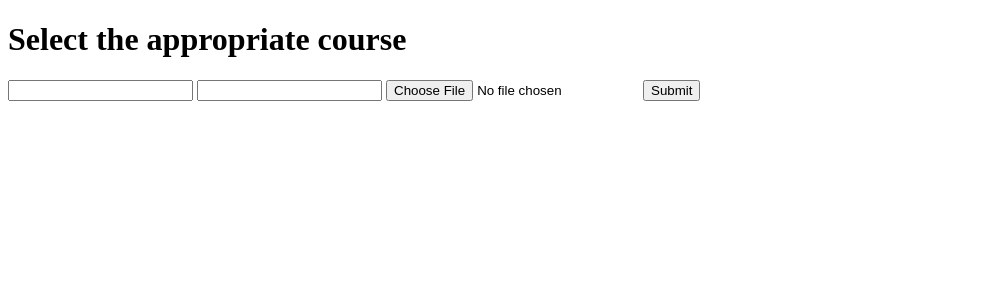
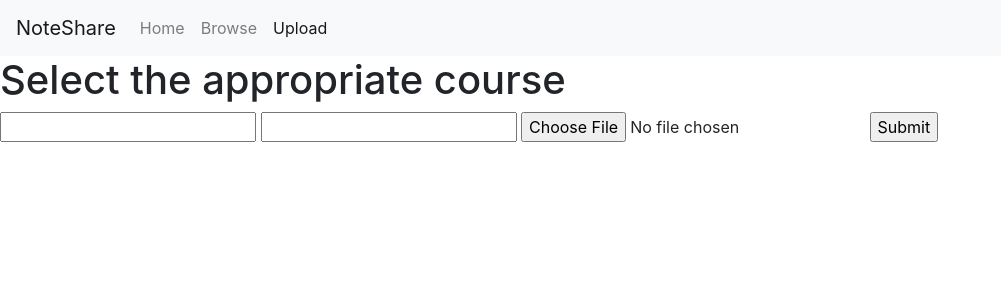
Before and after one commit to 5arthak01/UG2k19Hackathon, a Python web app: template noteshare/templates/upload.html in a window 1280 px wide. Shown: the top 300 px of the page, without its empty margins (0-1001 px from the left). Run offline with Jinja, Linux system fonts and the light colour scheme; the template is opened without the code that fills it, so the values that code supplies are empty, except form fields; form fields are guessed from the names that the template uses; some libraries are stand-ins or nearby versions.

Commit message:
Update upload.html
Added flask-bootstrap to upload.html

```diff
--- a/noteshare/templates/upload.html
+++ b/noteshare/templates/upload.html
@@ -1,16 +1,42 @@
-<!DOCTYPE html>
-<html class="" lang="en">
-	<head>
-		<meta charset="utf-8">
-		<meta name="viewport" content="width=device-width, initial-scale=1, shrink-to-fit=no">
-		<meta http-equiv="X-UA-Compatible" content="IE=edge,chrome=1">
-		<!-- to make responsive -->
+{% extends "bootstrap/base.html" %}
+{% import "bootstrap/wtf.html" as wtf %}
 
-		<title>Upload</title>
-	</head>
+{% block styles %}
+	<link rel="stylesheet" href="https://stackpath.bootstrapcdn.com/bootstrap/4.5.0/css/bootstrap.min.css" integrity="sha384-9aIt2nRpC12Uk9gS9baDl411NQApFmC26EwAOH8WgZl5MYYxFfc+NcPb1dKGj7Sk" crossorigin="anonymous">
+{% endblock %}
 
-	<body>
+{% block metas %}
+	<meta charset="utf-8">
+	<meta name="viewport" content="width=device-width, initial-scale=1, shrink-to-fit=no">
+	<meta http-equiv="X-UA-Compatible" content="IE=edge,chrome=1">
+{% endblock %}
 
+{% block title %}
+	Upload
+{% endblock %}
+
+{% block content %}
+	<nav class="navbar navbar-expand-lg navbar-light bg-light">
+		    <a class="navbar-brand" href="/">NoteShare</a>
+		    <button class="navbar-toggler" type="button" data-toggle="collapse" data-target="#navbarSupportedContent"
+		        aria-controls="navbarSupportedContent" aria-expanded="false" aria-label="Toggle navigation">
+		        <span class="navbar-toggler-icon"></span>
+		    </button>
+
+		    <div class="collapse navbar-collapse" id="navbarSupportedContent">
+		        <ul class="navbar-nav mr-auto">
+		            <li class="nav-item">
+		                <a class="nav-link" href="/">Home</a>
+		            </li>
+		            <li class="nav-item">
+		                <a class="nav-link" href="/browse">Browse</a>
+		            </li>
+		            <li class="nav-item active">
+		                <a class="nav-link" href="/upload">Upload</a>
+		            </li>
+		        </ul>
+		    </div>
+		</nav>
 		<h1>Select the appropriate course</h1>
 
 		<form method="POST" enctype=multipart/form-data >
@@ -28,8 +54,13 @@
 			<li>{{ message }}</li>
 		</ul>
 		{% endfor %}
+{% endblock %}
 
+{% block scripts %}
 		<script src="{{ url_for('static', filename='dynamic_form.js') }}" type="text/javascript"></script>
+		<script src="https://code.jquery.com/jquery-3.5.1.slim.min.js" integrity="sha384-DfXdz2htPH0lsSSs5nCTpuj/zy4C+OGpamoFVy38MVBnE+IbbVYUew+OrCXaRkfj" crossorigin="anonymous"></script>
+		<script src="https://cdn.jsdelivr.net/npm/popper.js@1.16.0/dist/umd/popper.min.js" integrity="sha384-Q6E9RHvbIyZFJoft+2mJbHaEWldlvI9IOYy5n3zV9zzTtmI3UksdQRVvoxMfooAo" crossorigin="anonymous"></script>
+		<script src="https://stackpath.bootstrapcdn.com/bootstrap/4.5.0/js/bootstrap.min.js" integrity="sha384-OgVRvuATP1z7JjHLkuOU7Xw704+h835Lr+6QL9UvYjZE3Ipu6Tp75j7Bh/kR0JKI" crossorigin="anonymous"></script>
+{{ super() }}
 
-	</body>
-</html>
+{% endblock %}
```
